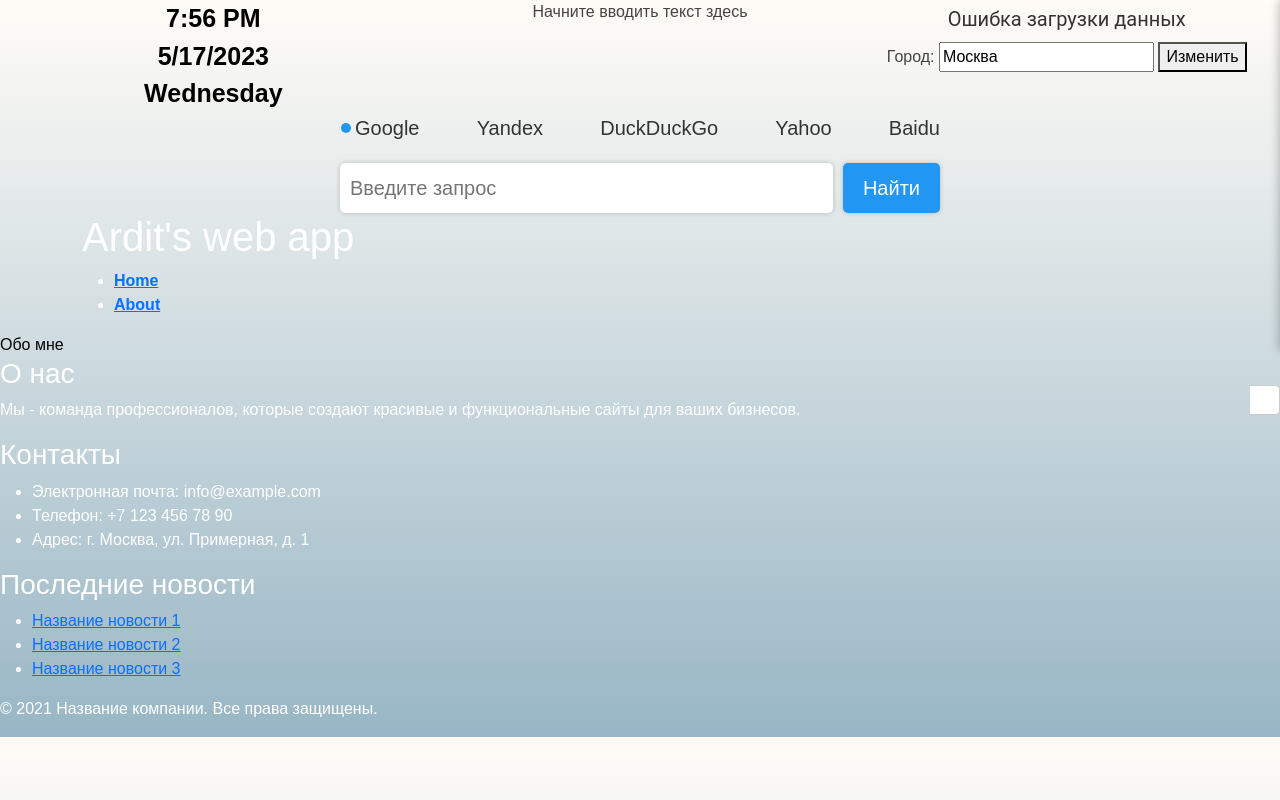
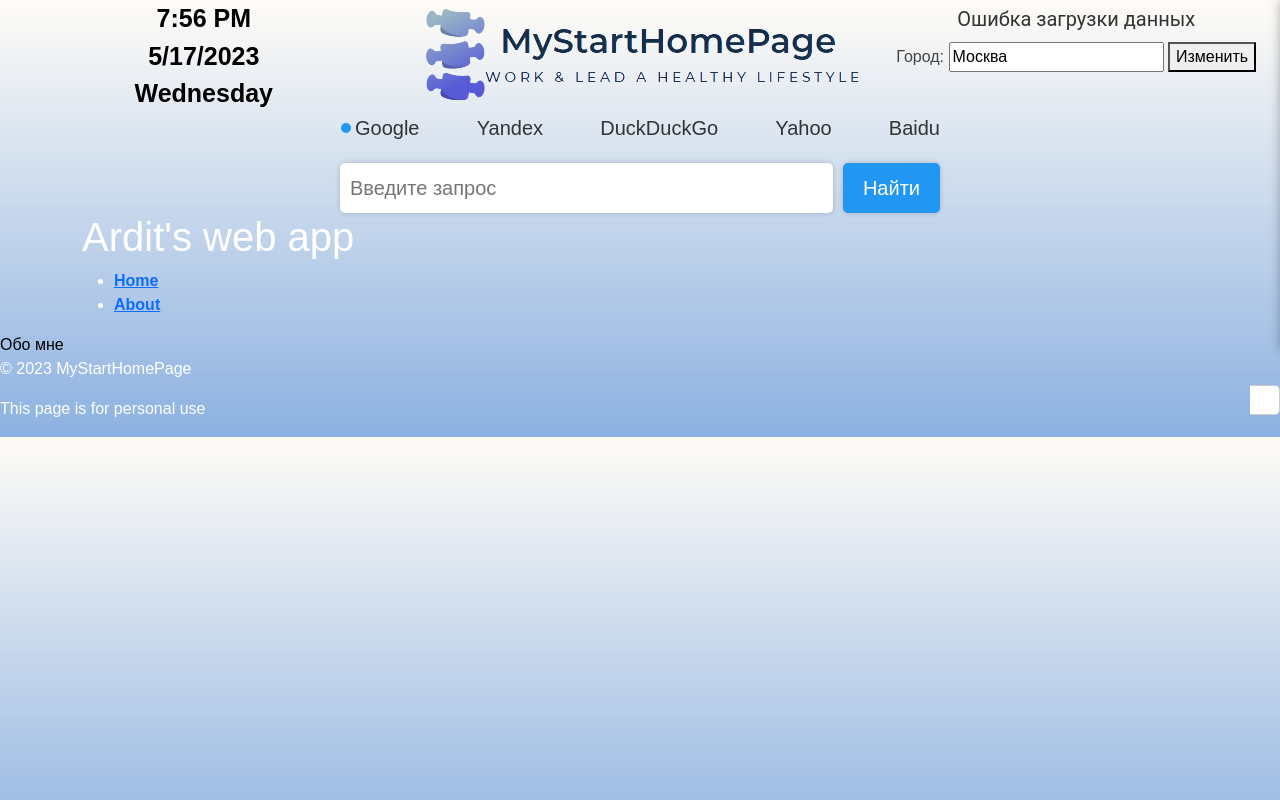
Before and after one commit to anton-holmes/mystarthomepage, a Flask app: page /aboutme in a window 1280 px wide. Run offline with Flask 2, Linux system fonts and the light colour scheme; some web fonts are replaced.

Commit message:
add logo

```diff
--- a/main.py
+++ b/main.py
@@ -13,7 +13,7 @@
 auth = HTTPBasicAuth()
 
 users = {
-    "john": generate_password_hash("hello"),
+    "anton": generate_password_hash("hello"),
     "susan": generate_password_hash("bye")
 }
 
--- a/static/css/main.css
+++ b/static/css/main.css
@@ -3,8 +3,8 @@
   font-size: 16px;
   line-height: 1.5;
   color: #fff;
-  background: linear-gradient(to bottom, #FFFCF7, #98b6c5);
-  /* display: inline-block; */
+  background: linear-gradient(to bottom, #FFFCF7, #729fdad0);
+  /* display: inline-block; #98b6c5*/
 }
 
 /* header */
--- a/templates/base.html
+++ b/templates/base.html
@@ -18,7 +18,7 @@
     <header>
         <div class="container-fluid">
             <div class="row myheader">
-
+           <!-- Время переделать -->
               <div class="col-sm">
 
                 <div>
@@ -30,6 +30,7 @@
                 <div>
                     <span id="day" class="date-time"></span>
                 </div>
+
                 <script>
                   function updateTime() {
                     var now = new Date();
@@ -54,11 +55,17 @@
                 </script>
               </div>
 
+              <!-- Лого + дивиз -->
               <div class="col-sm">
+                <div>
 
-               Начните вводить текст здесь
+                  <img src={{url_for('static', filename='/image/logo1.png')}} >
+
+                </div>
 
               </div>
+
+              <!-- Погода -->
               <div class="col-sm">
                 <div id="weather-data"></div>
                 <form>
@@ -73,7 +80,7 @@
 
     </header>
     {% endblock %}
-
+<!-- Форма поиска -->
   <form id="searchForm">
     <div class="radiobtn">
     <label><input type="radio" name="searchEngine" value="google" checked> <span>Google</span> </label>
@@ -90,7 +97,7 @@
     <script src="{{ url_for('static', filename='js/search.js') }}"></script>
 
 
-
+<!-- Радио и заметки -->
 <button id="notebook-button" class="arrow-button"></button>
 <div id="notebook" class="notebook">
   <div class="notebook-header">
@@ -124,30 +131,9 @@
     <footer>
         {% block footer -%}
         <footer>
-          <div class="footer-wrapper">
-            <div class="footer-column">
-              <h3>О нас</h3>
-              <p>Мы - команда профессионалов, которые создают красивые и функциональные сайты для ваших бизнесов.</p>
-            </div>
-            <div class="footer-column">
-              <h3>Контакты</h3>
-              <ul>
-                <li>Электронная почта: info@example.com</li>
-                <li>Телефон: +7 123 456 78 90</li>
-                <li>Адрес: г. Москва, ул. Примерная, д. 1</li>
-              </ul>
-            </div>
-            <div class="footer-column">
-              <h3>Последние новости</h3>
-              <ul>
-                <li><a href="#">Название новости 1</a></li>
-                <li><a href="#">Название новости 2</a></li>
-                <li><a href="#">Название новости 3</a></li>
-              </ul>
-            </div>
-          </div>
-          <div class="footer-bottom">
-            <p>© 2021 Название компании. Все права защищены.</p>
+          <div>
+            <p>© 2023 MyStartHomePage</p>
+            <p>This page is for personal use</p>
           </div>
         </footer>
         {% endblock %}
```
Also changed, not shown: other parts of static/css/main.css (+46 -0 lines), test/index.html (+88 -16 lines), static/image/logo1.png (added).
